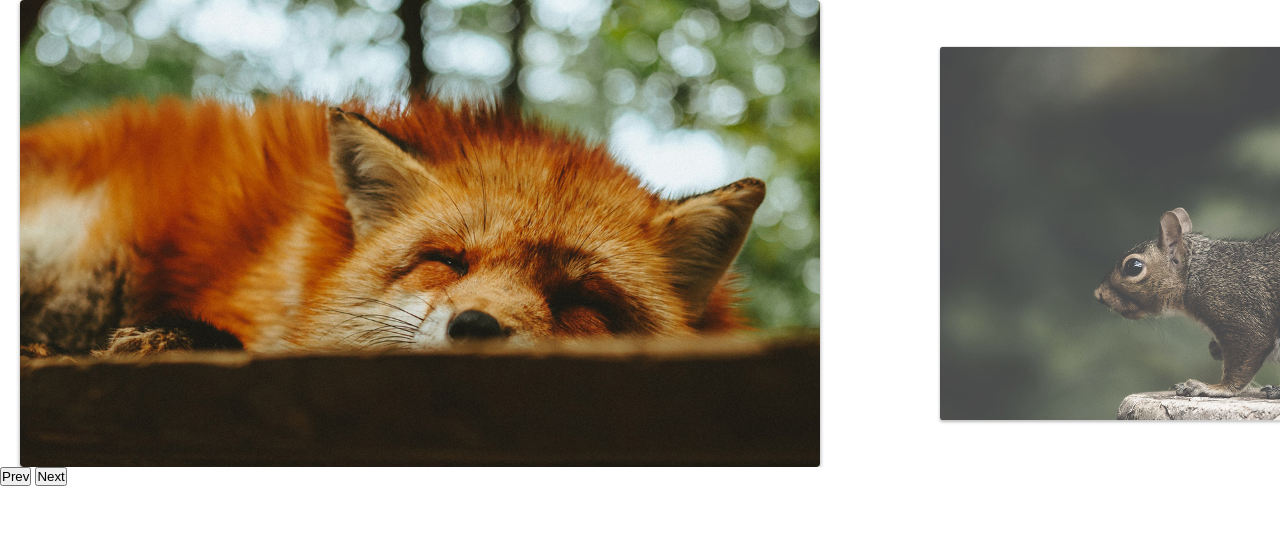
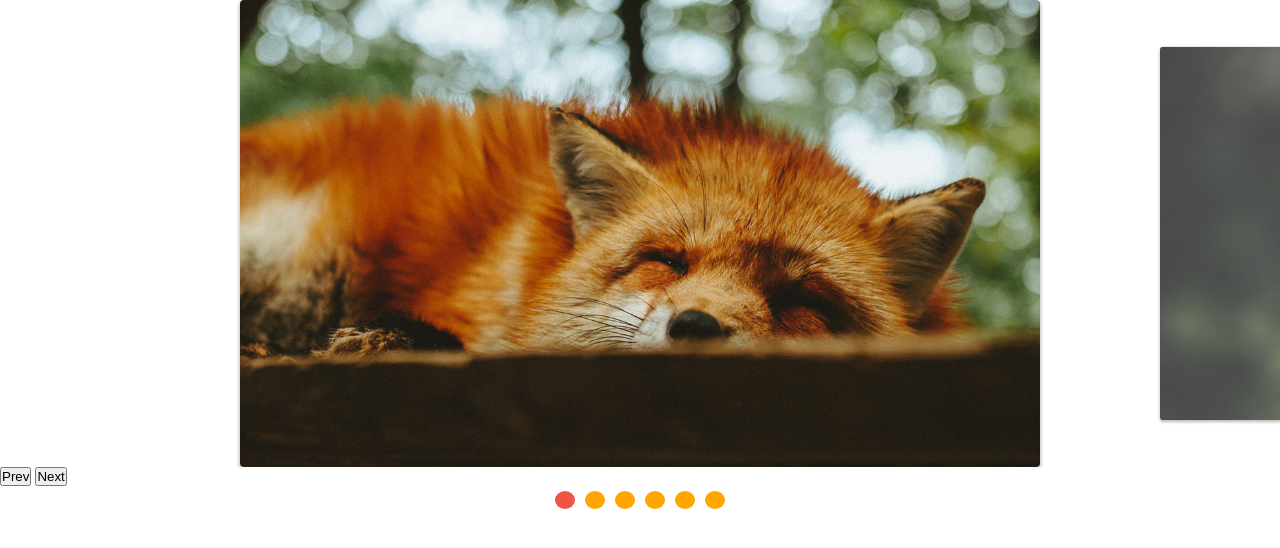
Before and after one commit to PedroHCN-git/slide, a plain HTML site: page index.html in a window 1280 px wide. Drawn offline with Linux system fonts and the light colour scheme.

Commit message:
adicionada paginação por slide

```diff
--- a/css/style.css
+++ b/css/style.css
@@ -42,3 +42,23 @@ img{
   opacity: 1;
   transform: scale(1);
 }
+
+[data-control='slide']{
+  display: flex;
+  justify-content: center;
+}
+
+[data-control='slide'] li a{
+  display: block;
+  background-color: orange;
+  width: 20px;
+  border-radius: 50%;
+  overflow: hidden;
+  cursor: pointer;
+  text-indent: -999px;
+  margin: 5px;
+}
+
+[data-control='slide'] li.active a, [data-control='slide'] li a:hover{
+  background-color: #E54;
+}
--- a/js/script.js
+++ b/js/script.js
@@ -3,3 +3,4 @@ import {SlideNav} from "./slide.js";
 const slide = new SlideNav('.slide-wrapper', '.slide');
 slide.init();
 slide.addArrow('.next', '.prev')
+slide.addControl();
--- a/js/slide.js
+++ b/js/slide.js
@@ -7,6 +7,7 @@ export class Slide{
     this.distance = {finalPosition: 0, startX: 0, movement: 0};
     this.slideArray;
     this.activeClass = 'active'
+    this.changeEvent = new Event('changeEvent');
   }
 
   transition(active){
@@ -98,6 +99,7 @@ export class Slide{
     this.slideIndexNav(index);
     this.distance.finalPosition = activeItem.position;
     this.changeActiveClass();
+    this.wrapper.dispatchEvent(this.changeEvent);
   }
 
   slideConfig(){
@@ -141,7 +143,7 @@ export class Slide{
     this.transition(true)
     this.addSlideEvents();
     this.slideConfig();
-    this.slideIndexNav(0);
+    this.changeSlide(0);
     this.changeActiveClass();
     this.addResizeEvent();
     return this
@@ -149,14 +151,58 @@ export class Slide{
 }
 
 export class SlideNav extends Slide{
+  constructor(slideWrapper, slide){
+    super(slideWrapper, slide);
+    this.bindControlEvents();
+  }
+
   addArrow(next, prev){
     this.next = document.querySelector(next);
     this.prev = document.querySelector(prev);
     this.addArrowEvent();
   }
 
+
   addArrowEvent(){
     this.next.addEventListener('click', this.changeNextSlide);
     this.prev.addEventListener('click', this.changePrevSlide);
   }
+
+  createControl(){
+    const control = document.createElement('ul');
+    control.dataset.control = 'slide';
+    this.slideArray.forEach((item, index) => {
+      control.innerHTML += `<li><a href="#slide${index + 1}">${index + 1}</a></li>`
+    });
+    document.body.appendChild(control);
+    return control;
+  }
+
+  eventControl(item, index){
+    item.addEventListener('click', (event) => {
+      event.preventDefault();
+      this.changeSlide(index);
+    });
+    this.wrapper.addEventListener('changeEvent', this.activeControlItem);
+  }
+
+  addControl(controlElement){
+    this.control = document.querySelector(controlElement) || this.createControl();
+    this.controlArray = [...this.control.children];
+    console.log(this.controlArray);
+    this.controlArray.forEach(this.eventControl);
+    this.activeControlItem();
+  }
+
+  activeControlItem(){
+    this.controlArray.forEach(item => {
+     item.classList.remove(this.activeClass);
+    })
+    this.controlArray[this.index.current].classList.add(this.activeClass);
+  }
+
+  bindControlEvents(){
+    this.eventControl = this.eventControl.bind(this);
+    this.activeControlItem = this.activeControlItem.bind(this);
+  }
 }
```
